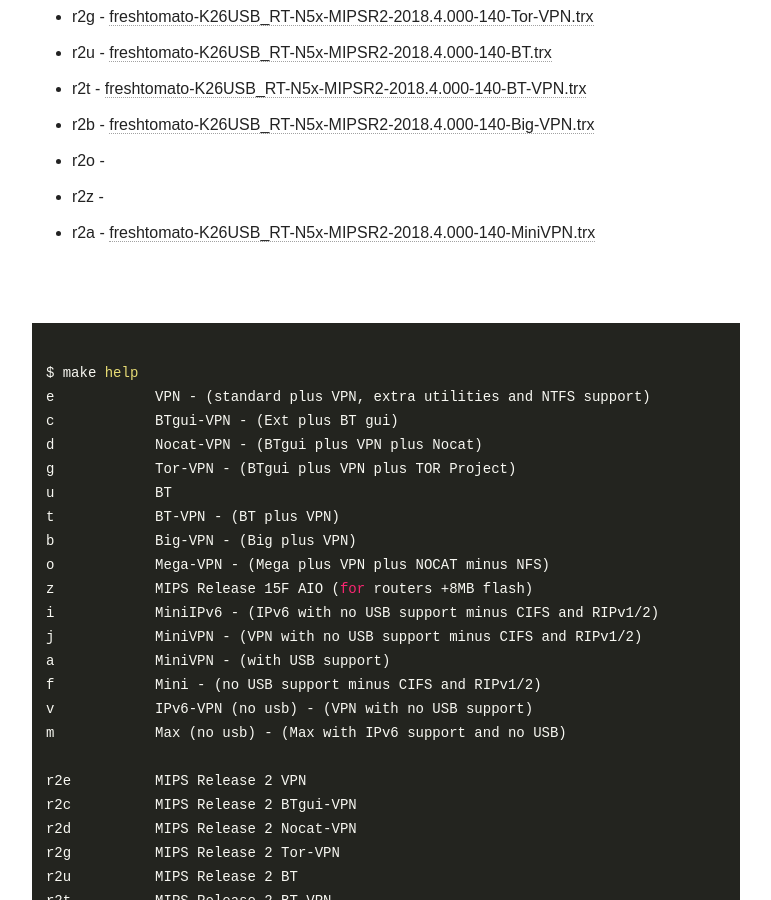
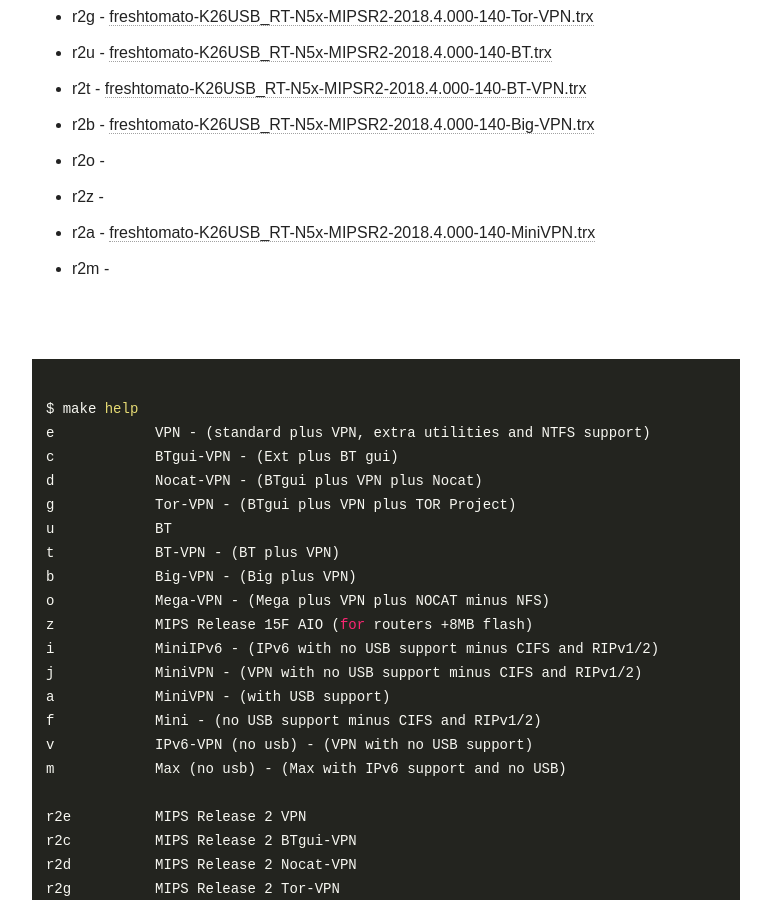
Before and after one commit to oglopss/freshtomato-mips-ci-jekyll, a Jekyll site: the page built from index.html, in a window 1280 px wide and 900 px high, scrolled down 739 px. Shown: the whole window, without its empty margins (254-1025 px from the left). Built offline with Jekyll 4.4.1, drawn with Linux system fonts in a browser that asks for light colours; nearby versions of some CDN libraries.

Commit message:
Travis build 11 r2m pushed to gh-pages

```diff
--- a/_data/ss.yml
+++ b/_data/ss.yml
@@ -10,3 +10,4 @@
   - 0010 r2a freshtomato-K26USB_RT-N5x-MIPSR2-2018.4.000-140-MiniVPN.trx
   - 0006 r2t freshtomato-K26USB_RT-N5x-MIPSR2-2018.4.000-140-BT-VPN.trx
   - 0007 r2b freshtomato-K26USB_RT-N5x-MIPSR2-2018.4.000-140-Big-VPN.trx
+  - 0012 r2m
```
